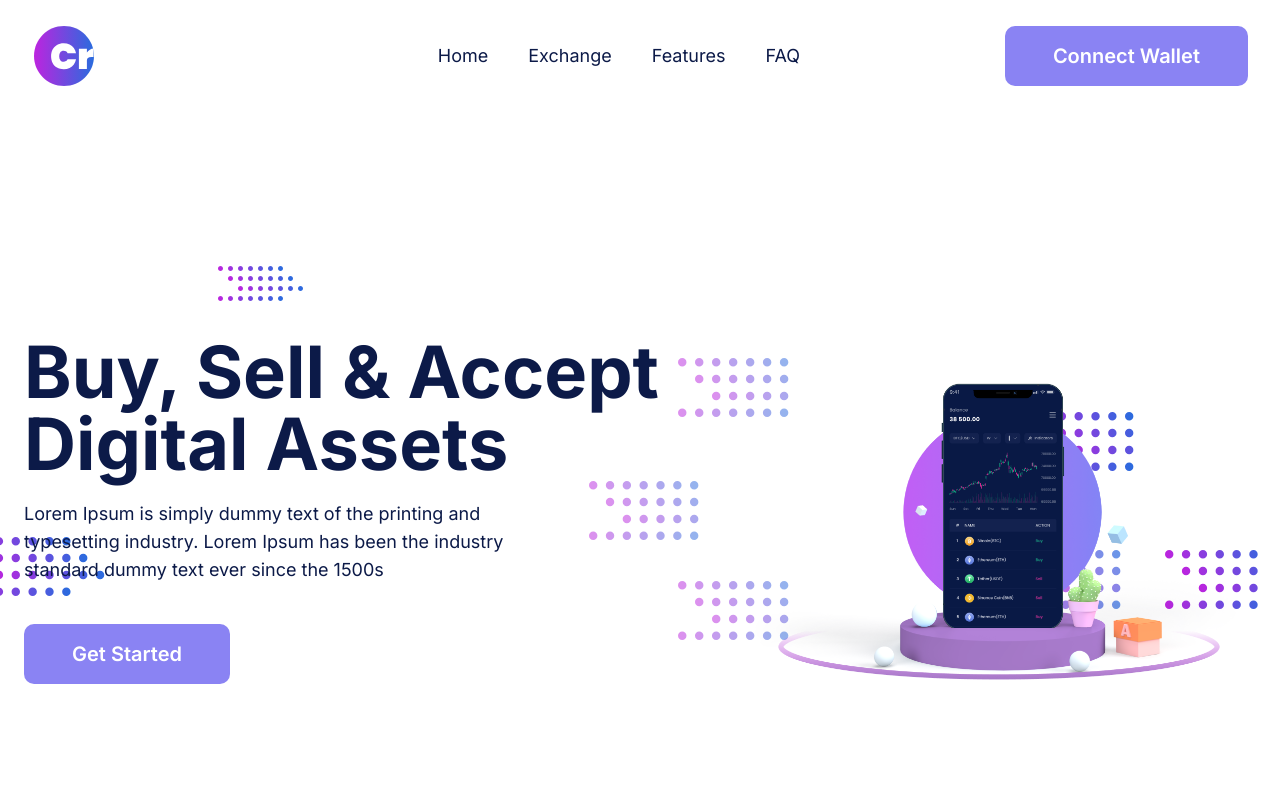
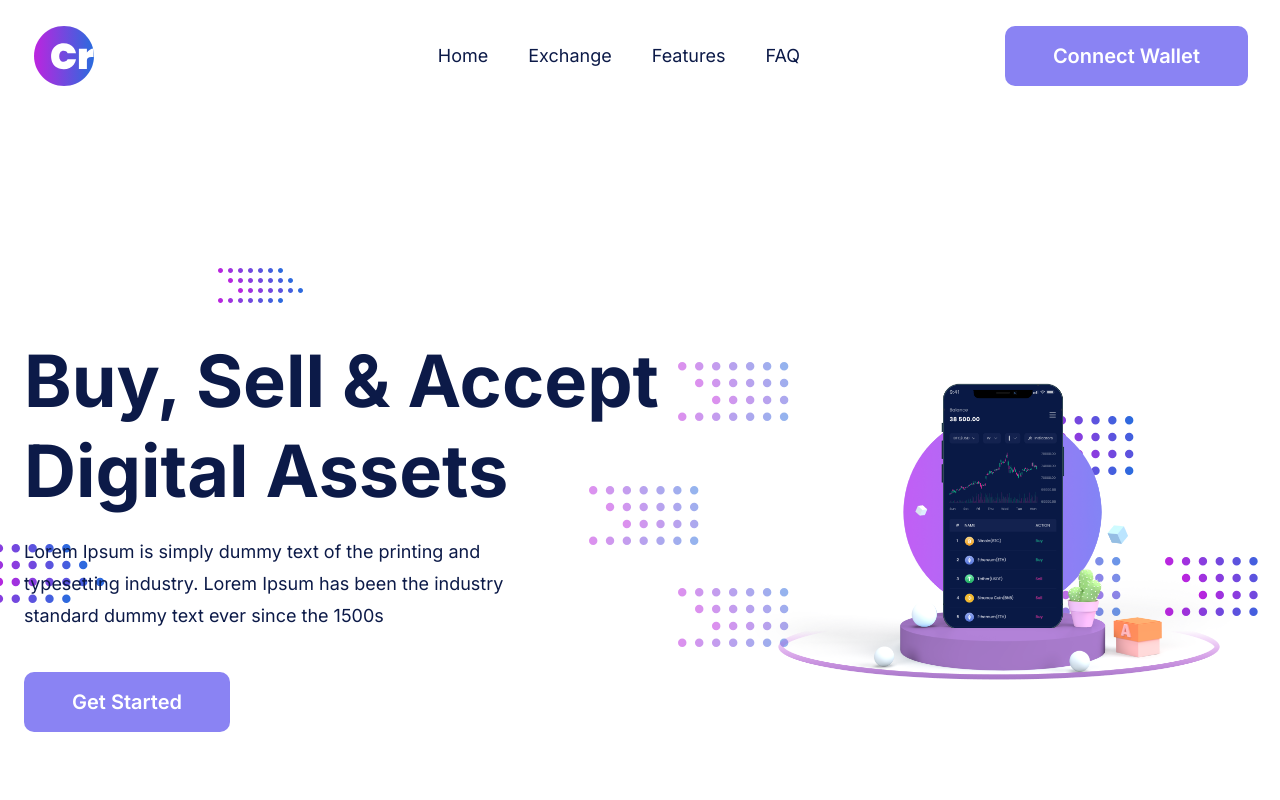
Before and after one commit to AreebMughal/sada-khata, a Next.js app: page / in a window 1280 px wide. Shown: the top 800 px of the page. Built offline with nearby package versions, Linux system fonts and the light colour scheme.

Commit message:
fix tailwind config

```diff
--- a/tailwind.config.ts
+++ b/tailwind.config.ts
@@ -9,7 +9,7 @@ const config: Config = {
     './src/**/*.{js,ts,jsx,tsx}'
   ],
   theme: {
-    extends: {
+    extend: {
       colors: {
         transparent: 'transparent',
         current: 'currentColor',
```
